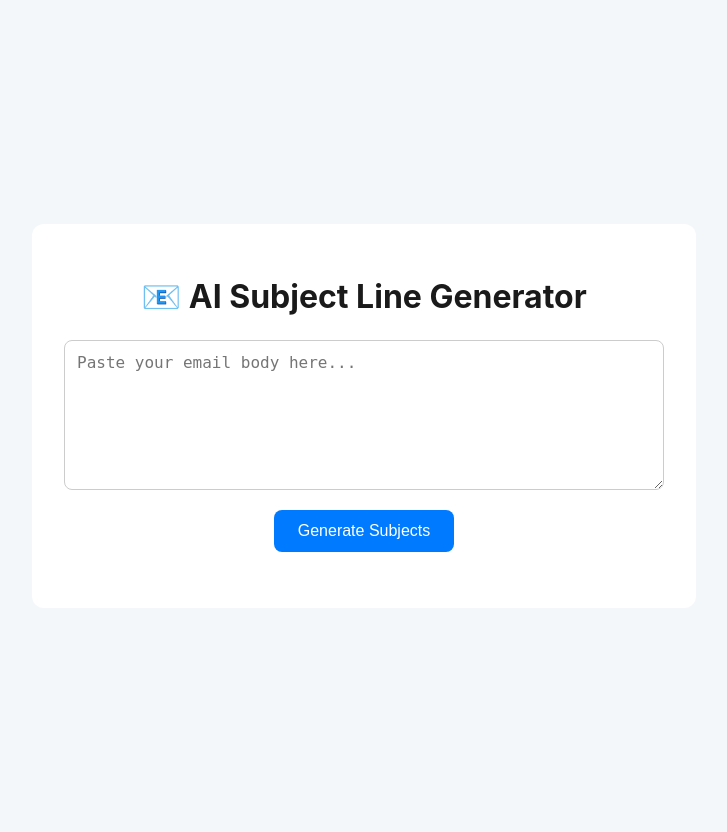
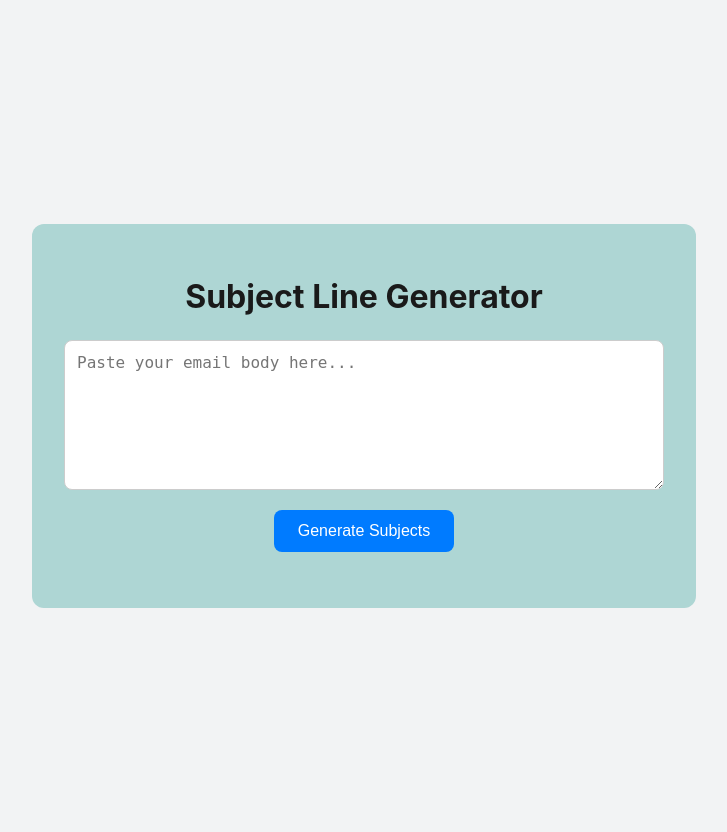
Before and after one commit to RajanBuchha/subject-line-generator, a Flask app: page / in a window 1280 px wide. Shown: the whole page, without its empty margins (276-1003 px from the left). Run offline with Flask 3, Linux system fonts and the light colour scheme.

Commit message:
minute frontend change

```diff
--- a/templates/index.html
+++ b/templates/index.html
@@ -7,7 +7,7 @@
     <style>
         body {
             font-family: -apple-system, BlinkMacSystemFont, "Segoe UI", Roboto, Helvetica, Arial, sans-serif;
-            background-color: #f4f7f9;
+            background-color: #f2f3f4;
             color: #333;
             display: flex;
             justify-content: center;
@@ -17,7 +17,7 @@
             padding: 1rem 0;
         }
         .container {
-            background: white;
+            background: rgb(174, 214, 212);
             padding: 2rem;
             border-radius: 12px;
             box-shadow: 0 8px M30px rgba(0,0,0,0.1);
@@ -73,7 +73,7 @@
         }
         /* Style for the copy button */
         .copy-btn {
-            background-color: #6c757d;
+            background-color: #555d64;
             color: white;
             border: none;
             padding: 0.5rem 0.75rem;
@@ -100,7 +100,7 @@
 </head>
 <body>
     <div class="container">
-        <h1>📧 AI Subject Line Generator</h1>
+        <h1>Subject Line Generator</h1>
         <textarea id="emailBody" placeholder="Paste your email body here..."></textarea>
         <button id="generateBtn">Generate Subjects</button>
         <div id="loader" class="loader">Generating...</div>
```
